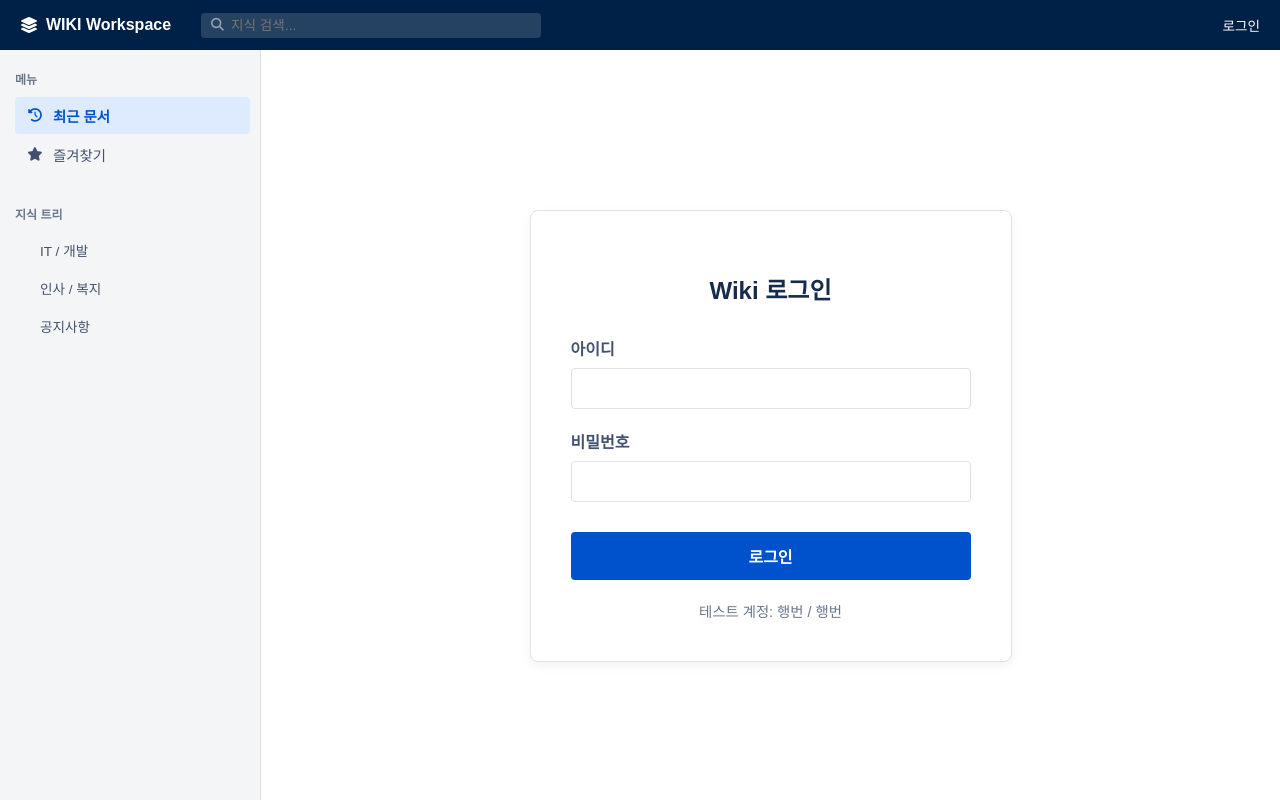
After one commit to woonerb/company-wiki, a Django app: page /login/ in a window 1280 px wide. The commit adds this page. Run offline with Django 5.2, Linux system fonts and the light colour scheme; parts of the project's set-up code (start-up, migrations or seed data) failed here and were passed over; some web fonts are replaced.

Commit message:
로그인, 로그아웃 기능 구현

```diff
--- a/config/urls.py
+++ b/config/urls.py
@@ -1,25 +1,18 @@
-"""
-URL configuration for config project.
-
-The `urlpatterns` list routes URLs to views. For more information please see:
-    https://docs.djangoproject.com/en/5.2/topics/http/urls/
-Examples:
-Function views
-    1. Add an import:  from my_app import views
-    2. Add a URL to urlpatterns:  path('', views.home, name='home')
-Class-based views
-    1. Add an import:  from other_app.views import Home
-    2. Add a URL to urlpatterns:  path('', Home.as_view(), name='home')
-Including another URLconf
-    1. Import the include() function: from django.urls import include, path
-    2. Add a URL to urlpatterns:  path('blog/', include('blog.urls'))
-"""
 from django.contrib import admin
 from django.urls import path, include
 from django.conf import settings
 from django.conf.urls.static import static
+from django.contrib.auth import views as auth_views  # 로그인/로그아웃용 임포트
 
 urlpatterns = [
+    # 1. 관리자 페이지
     path('admin/', admin.site.urls),
+
+    # 2. 위키 앱 기능 연동 (wiki/urls.py 불러오기)
     path('', include('wiki.urls')),
-] + static(settings.MEDIA_URL, document_root=settings.MEDIA_ROOT)
+
+    # 3. 로그인 및 로그아웃 (기본 장고 인증 뷰 사용)
+    path('login/', auth_views.LoginView.as_view(template_name='wiki/login.html'), name='login'), # 로그인 후 게시판 페이지로 이동
+    path('logout/', auth_views.LogoutView.as_view(next_page='login'), name='logout'), # 로그아웃 후 'login' 페이지로 이동
+
+] + static(settings.MEDIA_URL, document_root=settings.MEDIA_ROOT) # 이미지 파일 경로 설정
--- a/wiki/templates/base.html
+++ b/wiki/templates/base.html
@@ -23,7 +23,16 @@
         .navbar { background-color: var(--nav-bg); height: 50px; display: flex; align-items: center; padding: 0 20px; color: white; position: sticky; top: 0; z-index: 1001; }
         .navbar-brand { color: white; text-decoration: none; font-weight: 800; font-size: 1rem; display: flex; align-items: center; gap: 8px; }
 
-        /* 전체 레이아웃 (사이드바 + 본문) */
+        /* 로그인/로그아웃 섹션 */
+        .nav-auth-group { margin-left: auto; display: flex; gap: 15px; align-items: center; }
+        .nav-auth-link { color: white; text-decoration: none; font-size: 0.85rem; font-weight: 500; transition: opacity 0.2s; display: flex; align-items: center; gap: 5px; }
+        .nav-auth-link:hover { opacity: 0.8; }
+
+        /* 로그아웃 전용 버튼 (폼 내부 버튼) */
+        .btn-logout { background: none; border: 1px solid rgba(255,255,255,0.4); color: white; padding: 4px 10px; border-radius: 3px; font-size: 0.75rem; cursor: pointer; transition: 0.2s; }
+        .btn-logout:hover { background: rgba(255,255,255,0.1); border-color: white; }
+
+        /* 전체 레이아웃 */
         .app-container { display: flex; flex: 1; overflow: hidden; }
 
         /* 왼쪽 사이드바 */
@@ -39,7 +48,6 @@
         .nav-item.active { background: #DEEBFF; color: var(--primary-blue); font-weight: 600; }
         .nav-item i { width: 16px; text-align: center; font-size: 0.85rem; }
 
-        /* 트리 구조 (카테고리) */
         .tree-item { padding-left: 25px; font-size: 0.85rem; }
 
         /* 오른쪽 메인 컨텐츠 */
@@ -48,25 +56,36 @@
 
         @keyframes fadeIn { from { opacity: 0; } to { opacity: 1; } }
 
-        /* 검색창 (상단바 배치) */
+        /* 검색창 */
         .search-box { margin-left: 30px; flex: 1; max-width: 300px; position: relative; }
-        .search-box input { width: 100%; background: rgba(255,255,255,0.15); border: none; border-radius: 4px; padding: 5px 10px 5px 30px; color: white; font-size: 0.85rem; }
+        .search-box input { width: 100%; background: rgba(255,255,255,0.15); border: none; border-radius: 4px; padding: 5px 10px 5px 30px; color: white; font-size: 0.85rem; outline: none; }
         .search-box i { position: absolute; left: 10px; top: 50%; transform: translateY(-50%); font-size: 0.8rem; opacity: 0.5; }
     </style>
 </head>
 <body>
     <nav class="navbar">
-        <a href="{% url 'post_list' %}" class="navbar-brand"><i class="fa-solid fa-layer-group"></i> WIKI</a>
+        <a href="{% url 'post_list' %}" class="navbar-brand"><i class="fa-solid fa-layer-group"></i> WIKI Workspace</a>
+
         <div class="search-box">
             <form action="{% url 'post_list' %}" method="GET">
                 <i class="fa-solid fa-magnifying-glass"></i>
-                <input type="text" name="q" placeholder="빠른 검색..." value="{{ search_query|default:'' }}">
+                <input type="text" name="q" placeholder="지식 검색..." value="{{ search_query|default:'' }}">
             </form>
         </div>
-        <div style="margin-left: auto; display: flex; gap: 15px; align-items: center;">
-            <a href="{% url 'post_create' %}" style="color: white; text-decoration: none;"><i class="fa-solid fa-circle-plus"></i> 생성</a>
+
+        <div class="nav-auth-group">
             {% if user.is_authenticated %}
-                <a href="#" style="color: white; text-decoration: none; font-size: 0.85rem;"><i class="fa-regular fa-user"></i> {{ user.username }}</a>
+                <a href="{% url 'post_new' %}" class="nav-auth-link"><i class="fa-solid fa-circle-plus"></i> 생성</a>
+                <span class="nav-auth-link" style="cursor: default; opacity: 0.9;">
+                    <i class="fa-regular fa-user"></i> {{ user.username }}님
+                </span>
+
+                <form action="{% url 'logout' %}" method="POST" style="margin: 0;">
+                    {% csrf_token %}
+                    <button type="submit" class="btn-logout">로그아웃</button>
+                </form>
+            {% else %}
+                <a href="{% url 'login' %}" class="nav-auth-link">로그인</a>
             {% endif %}
         </div>
     </nav>
@@ -85,10 +104,10 @@
 
             <div class="sidebar-section">
                 <div class="sidebar-title">지식 트리</div>
-                <a href="{% url 'post_list' %}?category=it" class="nav-item tree-item">IT / 개발</a>
-                <a href="{% url 'post_list' %}?category=hr" class="nav-item tree-item">인사 / 복지</a>
+                <a href="{% url 'post_list' %}?category=tech" class="nav-item tree-item">IT / 개발</a>
+                <a href="{% url 'post_list' %}?category=culture" class="nav-item tree-item">인사 / 복지</a>
                 <a href="{% url 'post_list' %}?category=notice" class="nav-item tree-item">공지사항</a>
-                </div>
+            </div>
         </aside>
 
         <main class="main-content">
--- /dev/null
+++ b/wiki/templates/wiki/login.html
@@ -0,0 +1,26 @@
+{% extends "base.html" %}
+{% block content %}
+
+<div class="login-container" style="max-width: 400px; margin: 100px auto; padding: 40px; background: white; border: 1px solid #DFE1E6; border-radius: 8px; box-shadow: 0 4px 12px rgba(0,0,0,0.05);">
+    <h2 style="text-align: center; color: #172B4D; margin-bottom: 30px;">Wiki 로그인</h2>
+
+    <form method="POST">
+        {% csrf_token %}
+        <div style="margin-bottom: 20px;">
+            <label style="display: block; margin-bottom: 8px; font-weight: 600; color: #42526E;">아이디</label>
+            <input type="text" name="username" required style="width: 100%; padding: 12px; border: 1px solid #DFE1E6; border-radius: 4px; box-sizing: border-box;">
+        </div>
+        <div style="margin-bottom: 30px;">
+            <label style="display: block; margin-bottom: 8px; font-weight: 600; color: #42526E;">비밀번호</label>
+            <input type="password" name="password" required style="width: 100%; padding: 12px; border: 1px solid #DFE1E6; border-radius: 4px; box-sizing: border-box;">
+        </div>
+
+        <button type="submit" style="width: 100%; background: #0052CC; color: white; border: none; padding: 12px; border-radius: 4px; font-weight: 600; cursor: pointer; font-size: 1rem;">로그인</button>
+    </form>
+
+    <div style="margin-top: 20px; text-align: center; font-size: 0.9rem; color: #6B778C;">
+        테스트 계정: 행번 / 행번
+    </div>
+</div>
+
+{% endblock %}
--- a/wiki/urls.py
+++ b/wiki/urls.py
@@ -2,17 +2,20 @@ from django.urls import path
 from . import views
 
 urlpatterns = [
+    # 게시글 관련
     path('', views.post_list, name='post_list'),
-    path('write/', views.post_create, name='post_create'),
+    path('write/', views.post_create, name='post_new'),
     path('post/<int:pk>/', views.post_detail, name='post_detail'),
+    path('post/<int:pk>/edit/', views.post_edit, name='post_edit'),
+    path('post/<int:pk>/delete/', views.post_delete, name='post_delete'),
+    path('post/<int:pk>/like/', views.post_like, name='post_like'),
+    path('post/<int:pk>/copy/', views.post_copy, name='post_copy'),
+
+    # 댓글 관련
+    path('comment/<int:pk>/edit/', views.comment_edit, name='comment_edit'),
+    path('comment/<int:pk>/delete/', views.comment_delete, name='comment_delete'),
+
+    # 유틸리티 (이미지 업로드, 태그 추천 등)
     path('upload-image/', views.image_upload, name='image_upload'),
     path('suggest-tags/', views.suggest_tags, name='suggest_tags'),
-
-    path('post/<int:pk>/like/', views.post_like, name='post_like'), # 좋아요 기능
-
-    path('post/<int:pk>/edit/', views.post_edit, name='post_edit'), # 글 수정 (pk는 게시글의 고유 번호)
-    path('post/<int:pk>/delete/', views.post_delete, name='post_delete'), # 글 삭제
-    path('comment/<int:pk>/edit/', views.comment_edit, name='comment_edit'), # 댓글 수정 (pk는 게시글의 고유 번호)
-    path('comment/<int:pk>/delete/', views.comment_delete, name='comment_delete'), # 댓글 삭제 (댓글의 pk를 사용)
-    path('post/<int:pk>/copy/', views.post_copy, name='post_copy'),  #글 복제 (pk는 게시글의 고유 번호)
 ]
```
Also changed, not shown: config/settings.py (+8 -0 lines), wiki/views.py (+99 -186 lines).
